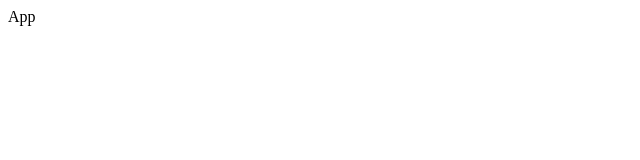
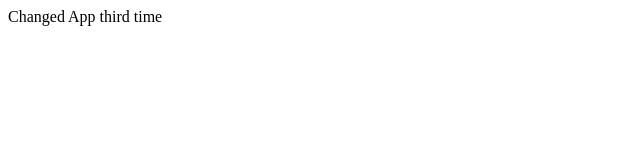
Before and after one commit to MartinSugarev/react-workflow-engine, a React app: page / in a window 1280 px wide. Shown: the top 160 px of the page, without its empty margins (0-640 px from the left). Built offline with nearby package versions, Linux system fonts and the light colour scheme.

Commit message:
Changed App file

```diff
--- a/src/App.tsx
+++ b/src/App.tsx
@@ -2,6 +2,6 @@ import React from 'react'
 
 export default function App() {
   return (
-    <div>App</div>
+    <div>Changed App third time</div>
   )
 }
```
